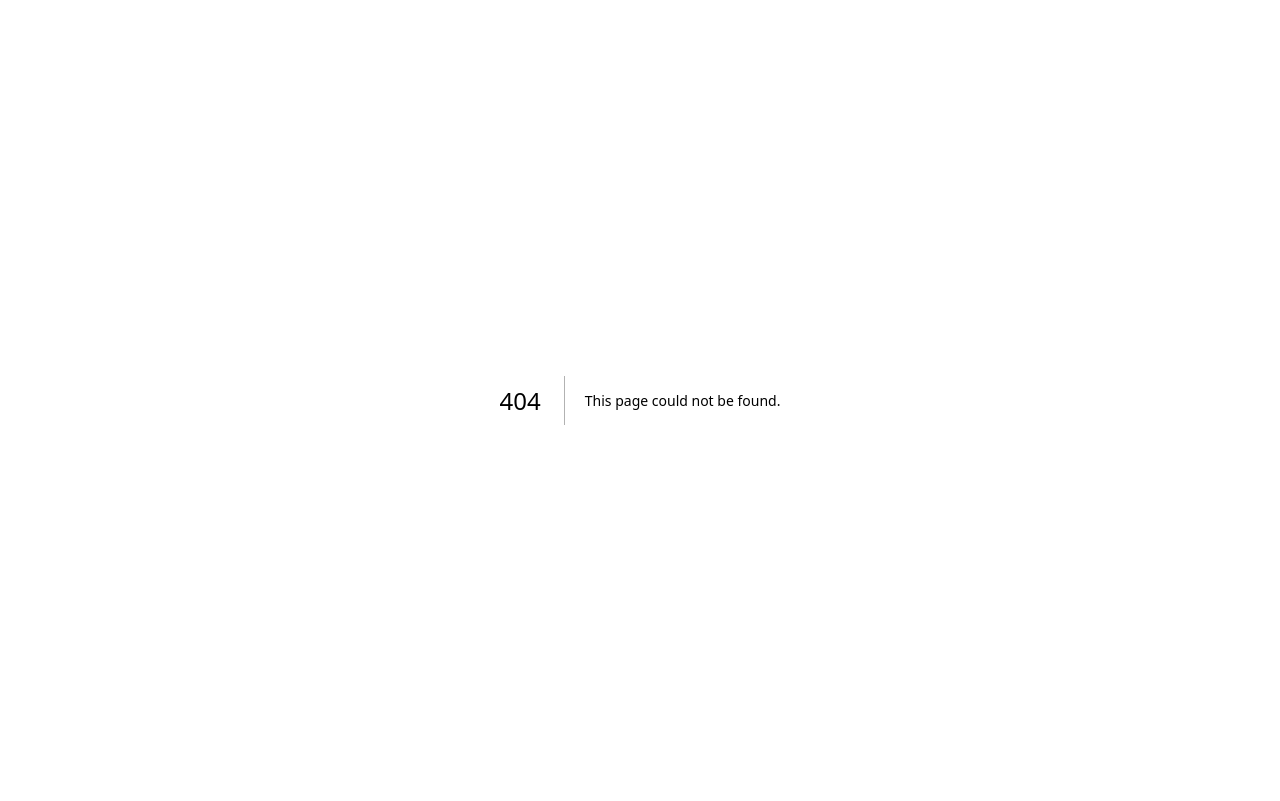
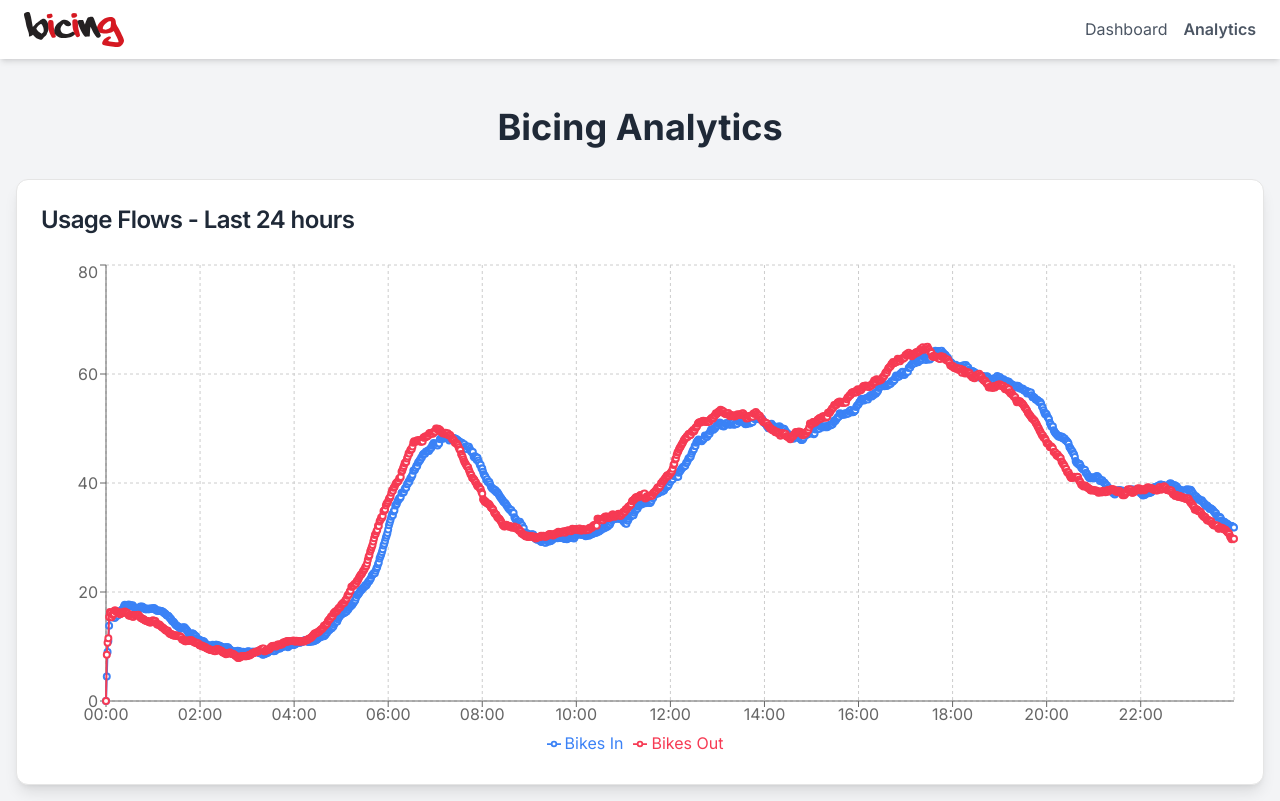
Before and after one commit to santos-sanz/bcn-bicing-dashboard, a Next.js app: page /analytics in a window 1280 px wide. Before the commit this address had no page. Built offline with nearby package versions, Linux system fonts and the light colour scheme.

Commit message:
Adding navigation and changing style

```diff
--- /dev/null
+++ b/app/analytics/page.tsx
@@ -0,0 +1,62 @@
+"use client"
+
+import { useState, useEffect } from 'react'
+import { Card, CardContent, CardHeader, CardTitle } from "@/components/ui/card"
+import { LineChart, Line, XAxis, YAxis, CartesianGrid, Tooltip, ResponsiveContainer, Legend } from 'recharts'
+
+export default function AnalyticsPage() {
+  const [usageData, setUsageData] = useState([])
+
+  useEffect(() => {
+    fetch('/mock_data/mock_flow_real.json')
+      .then(response => response.json())
+      .then(data => setUsageData(data))
+  }, [])
+
+  return (
+    <div className="space-y-8">
+      <h1 className="text-4xl font-bold mb-6 text-center text-gray-800">Bicing Analytics</h1>
+
+      <Card className="bg-white shadow-lg">
+        <CardHeader>
+          <CardTitle className="text-2xl text-gray-800">Usage Flows - Last 24 hours</CardTitle>
+        </CardHeader>
+        <CardContent>
+          <div className="h-[500px]">
+            <ResponsiveContainer width="100%" height="100%">
+              <LineChart data={usageData}>
+                <CartesianGrid strokeDasharray="3 3" />
+                <XAxis
+                  dataKey="time"
+                  tickFormatter={(value) => value}
+                  domain={['dataMin', 'dataMax']}
+                  ticks={Array.from({ length: 13 }, (_, i) => `${(i * 2).toString().padStart(2, '0')}:00`)}
+                  interval={0}
+                />
+                <YAxis />
+                <Tooltip />
+                <Legend />
+                <Line
+                  type="monotone"
+                  dataKey="in_bikes"
+                  name="Bikes In"
+                  stroke="#3b82f6"
+                  strokeWidth={2}
+                  dot={{ stroke: '#3b82f6', strokeWidth: 2, fill: '#fff' }}
+                />
+                <Line
+                  type="monotone"
+                  dataKey="out_bikes"
+                  name="Bikes Out"
+                  stroke="#f63b54"
+                  strokeWidth={2}
+                  dot={{ stroke: '#f63b54', strokeWidth: 2, fill: '#fff' }}
+                />
+              </LineChart>
+            </ResponsiveContainer>
+          </div>
+        </CardContent>
+      </Card>
+    </div>
+  )
+}
--- a/app/layout.tsx
+++ b/app/layout.tsx
@@ -1,22 +1,32 @@
-import type { Metadata } from "next";
-import { Inter } from "next/font/google";
-import "./globals.css";
+import './globals.css'
+import type { Metadata } from 'next'
+import { Inter } from 'next/font/google'
+import { Navigation } from '@/components/Navigation'
 
-const inter = Inter({ subsets: ["latin"] });
+const inter = Inter({ subsets: ['latin'] })
 
 export const metadata: Metadata = {
-  title: "Bicing Analytics",
-  description: "Visualize Bicing data in Barcelona",
-};
+  title: 'Bicing Barcelona',
+  description: 'Dashboard and analytics for Bicing Barcelona',
+}
+
+function NavigationWrapper() {
+  return <Navigation />
+}
 
 export default function RootLayout({
   children,
-}: Readonly<{
-  children: React.ReactNode;
-}>) {
+}: {
+  children: React.ReactNode
+}) {
   return (
     <html lang="en">
-      <body className={inter.className}>{children}</body>
+      <body className={`${inter.className} bg-gray-100`}>
+        <NavigationWrapper />
+        <main className="container mx-auto p-4 mt-8">
+          {children}
+        </main>
+      </body>
     </html>
-  );
+  )
 }
--- a/app/page.tsx
+++ b/app/page.tsx
@@ -105,49 +105,49 @@
   }
 
   return (
-    <div className="container mx-auto p-4 space-y-8">
-      <h1 className="text-4xl font-bold mb-6 text-center">Barcelona Bicing Analytics</h1>
+    <div className="space-y-8">
+      <h1 className="text-4xl font-bold mb-6 text-center text-gray-800">Barcelona Bicing Dashboard</h1>
 
-      <div className="grid grid-cols-1 sm:grid-cols-2 lg:grid-cols-3 gap-4">
-        <Card>
+      <div className="grid grid-cols-1 sm:grid-cols-2 lg:grid-cols-3 gap-6">
+        <Card className="bg-white shadow-lg hover:shadow-xl transition-shadow duration-300">
           <CardContent className="p-6 flex items-center space-x-4">
-            <div className="p-3 rounded-full bg-primary/10">
-              <MapIcon className="w-6 h-6 text-primary" />
+            <div className="p-3 rounded-full bg-blue-100">
+              <MapIcon className="w-8 h-8 text-blue-600" />
             </div>
             <div>
-              <p className="text-sm font-medium text-muted-foreground">Stations</p>
-              <p className="text-2xl font-bold">{metrics.stations}</p>
+              <p className="text-sm font-medium text-gray-500">Stations</p>
+              <p className="text-3xl font-bold text-gray-800">{metrics.stations}</p>
             </div>
           </CardContent>
         </Card>
-        <Card>
+        <Card className="bg-white shadow-lg hover:shadow-xl transition-shadow duration-300">
           <CardContent className="p-6 flex items-center space-x-4">
-            <div className="p-3 rounded-full bg-primary/10">
-              <Bike className="w-6 h-6 text-primary" />
+            <div className="p-3 rounded-full bg-green-100">
+              <Bike className="w-8 h-8 text-green-600" />
             </div>
             <div>
-              <p className="text-sm font-medium text-muted-foreground">Available Bikes</p>
-              <p className="text-2xl font-bold">{metrics.availableBikes}</p>
+              <p className="text-sm font-medium text-gray-500">Available Bikes</p>
+              <p className="text-3xl font-bold text-gray-800">{metrics.availableBikes}</p>
             </div>
           </CardContent>
         </Card>
-        <Card>
+        <Card className="bg-white shadow-lg hover:shadow-xl transition-shadow duration-300">
           <CardContent className="p-6 flex items-center space-x-4">
-            <div className="p-3 rounded-full bg-primary/10">
-              <Lock className="w-6 h-6 text-primary" />
+            <div className="p-3 rounded-full bg-purple-100">
+              <Lock className="w-8 h-8 text-purple-600" />
             </div>
             <div>
-              <p className="text-sm font-medium text-muted-foreground">Available Docks</p>
-              <p className="text-2xl font-bold">{metrics.availableDocks}</p>
+              <p className="text-sm font-medium text-gray-500">Available Docks</p>
+              <p className="text-3xl font-bold text-gray-800">{metrics.availableDocks}</p>
             </div>
           </CardContent>
         </Card>
       </div>
 
-      <Card>
+      <Card className="bg-white shadow-lg">
         <CardHeader>
           <div className="flex flex-col sm:flex-row justify-between items-start sm:items-center gap-4">
-            <CardTitle className="text-2xl">Stations Map</CardTitle>
+            <CardTitle className="text-2xl text-gray-800">Stations Map</CardTitle>
             <div className="flex flex-col sm:flex-row items-start sm:items-center gap-4 w-full sm:w-auto">
               <AutocompleteSearch onSelect={handleStationSelect} bikeStations={bikeStations} />
               <Select value={filter} onValueChange={setFilter}>
@@ -165,7 +165,7 @@
           </div>
         </CardHeader>
         <CardContent>
-          <div className="h-[400px] sm:h-[500px] lg:h-[600px] rounded-lg overflow-hidden relative" style={{ zIndex: 1 }}>
+          <div className="h-[500px] sm:h-[600px] lg:h-[700px] rounded-lg overflow-hidden relative" style={{ zIndex: 1 }}>
             <MapComponent
               filteredStations={filteredStations}
               selectedStation={selectedStation}
@@ -175,51 +175,13 @@
           </div>
           {selectedStation && (
             <div className="mt-4 p-4 bg-gray-50 rounded-lg shadow">
-              <h3 className="font-semibold text-lg">{selectedStation.name}</h3>
+              <h3 className="font-semibold text-lg text-gray-800">{selectedStation.name}</h3>
               <div className="mt-2 flex flex-col sm:flex-row justify-between gap-2">
                 <span className="text-green-600">Available bikes: {selectedStation.free_bikes}</span>
                 <span className="text-blue-600">Available docks: {selectedStation.empty_slots}</span>
               </div>
             </div>
           )}
-        </CardContent>
-      </Card>
-
-      <Card>
-        <CardHeader>
-          <CardTitle className="text-2xl">Usage Flows - Last 24 hours</CardTitle>
-        </CardHeader>
-        <CardContent>
-          <div className="h-[300px]">
-            <ResponsiveContainer width="100%" height="100%">
-              <LineChart data={usageData}>
-                <CartesianGrid strokeDasharray="3 3" />
-                <XAxis
-                  dataKey="time"
-                  tickFormatter={(value) => value}
-                  domain={['dataMin', 'dataMax']}
-                  ticks={Array.from({ length: 13 }, (_, i) => `${(i * 2).toString().padStart(2, '0')}:00`)}
-                  interval={0}
-                />
-                <YAxis />
-                <Tooltip />
-                <Line
-                  type="natural"
-                  dataKey="in_bikes"
-                  stroke="#3b82f6"
-                  strokeWidth={0.1}
-                  dot={{ stroke: '#3b82f6', strokeWidth: 0.1, fill: '#000' }}
-                />
-                <Line
-                  type="natural"
-                  dataKey="out_bikes"
-                  stroke="#f63b54"
-                  strokeWidth={0.1}
-                  dot={{ stroke: '#f63b54', strokeWidth: 0.1, fill: '#fff' }}
-                />
-              </LineChart>
-            </ResponsiveContainer>
-          </div>
         </CardContent>
       </Card>
     </div>
--- /dev/null
+++ b/components/Navigation.tsx
@@ -0,0 +1,41 @@
+"use client"
+
+import Link from 'next/link'
+import Image from 'next/image'
+import { usePathname } from 'next/navigation'
+
+export function Navigation() {
+  const pathname = usePathname()
+
+  return (
+    <nav className="bg-white shadow-md">
+      <div className="container mx-auto px-6 py-3">
+        <div className="flex justify-between items-center">
+          <Link href="/" className="flex items-center">
+            <Image
+              src="/Bicing_logo.svg"
+              alt="Bicing Logo"
+              width={100}
+              height={40}
+              priority
+            />
+          </Link>
+          <div className="flex space-x-4">
+            <Link
+              href="/"
+              className={`text-gray-600 hover:text-blue-500 ${pathname === '/' ? 'text-blue-500 font-semibold' : ''}`}
+            >
+              Dashboard
+            </Link>
+            <Link
+              href="/analytics"
+              className={`text-gray-600 hover:text-blue-500 ${pathname === '/analytics' ? 'text-blue-500 font-semibold' : ''}`}
+            >
+              Analytics
+            </Link>
+          </div>
+        </div>
+      </div>
+    </nav>
+  )
+}
```
